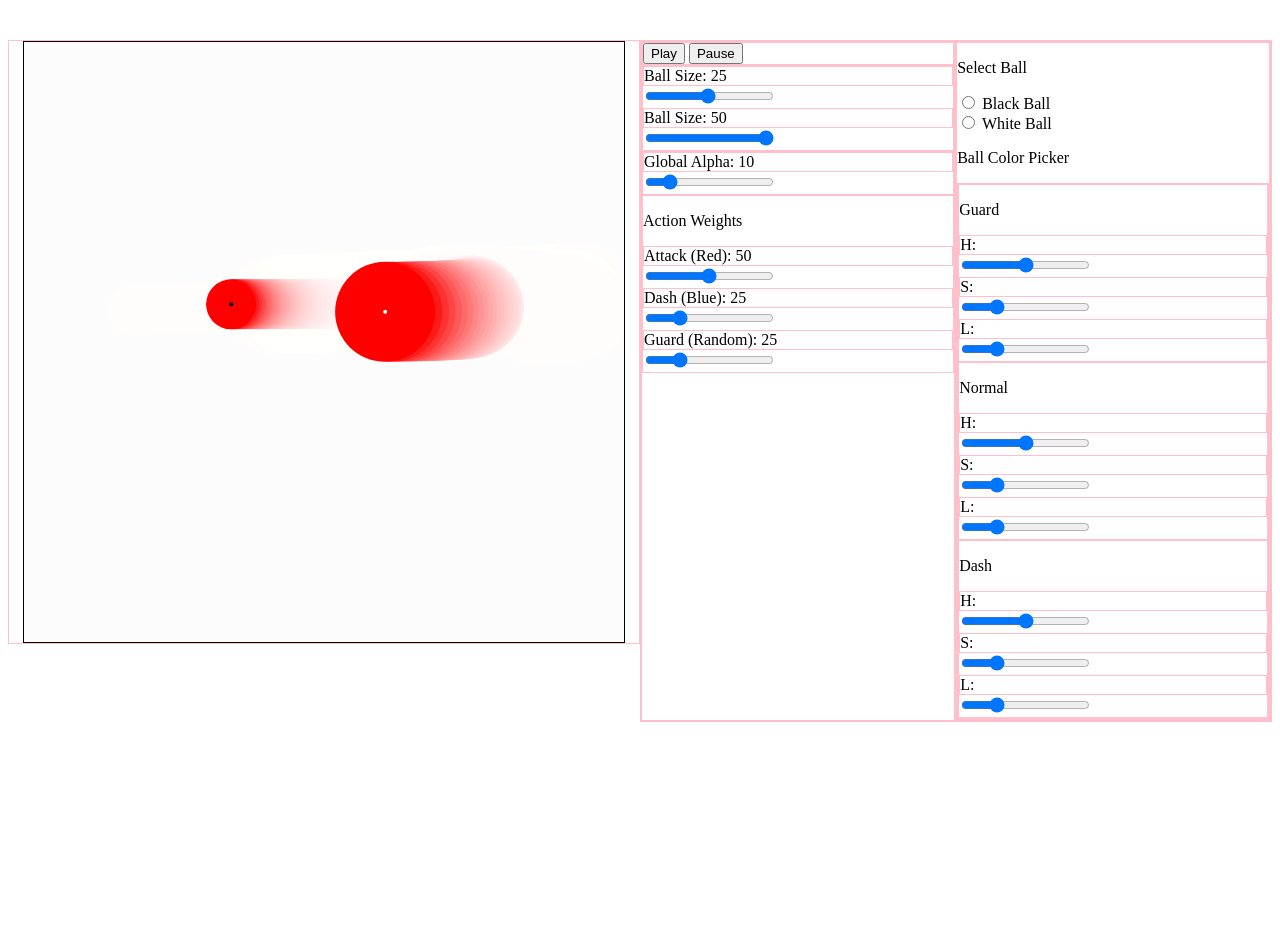
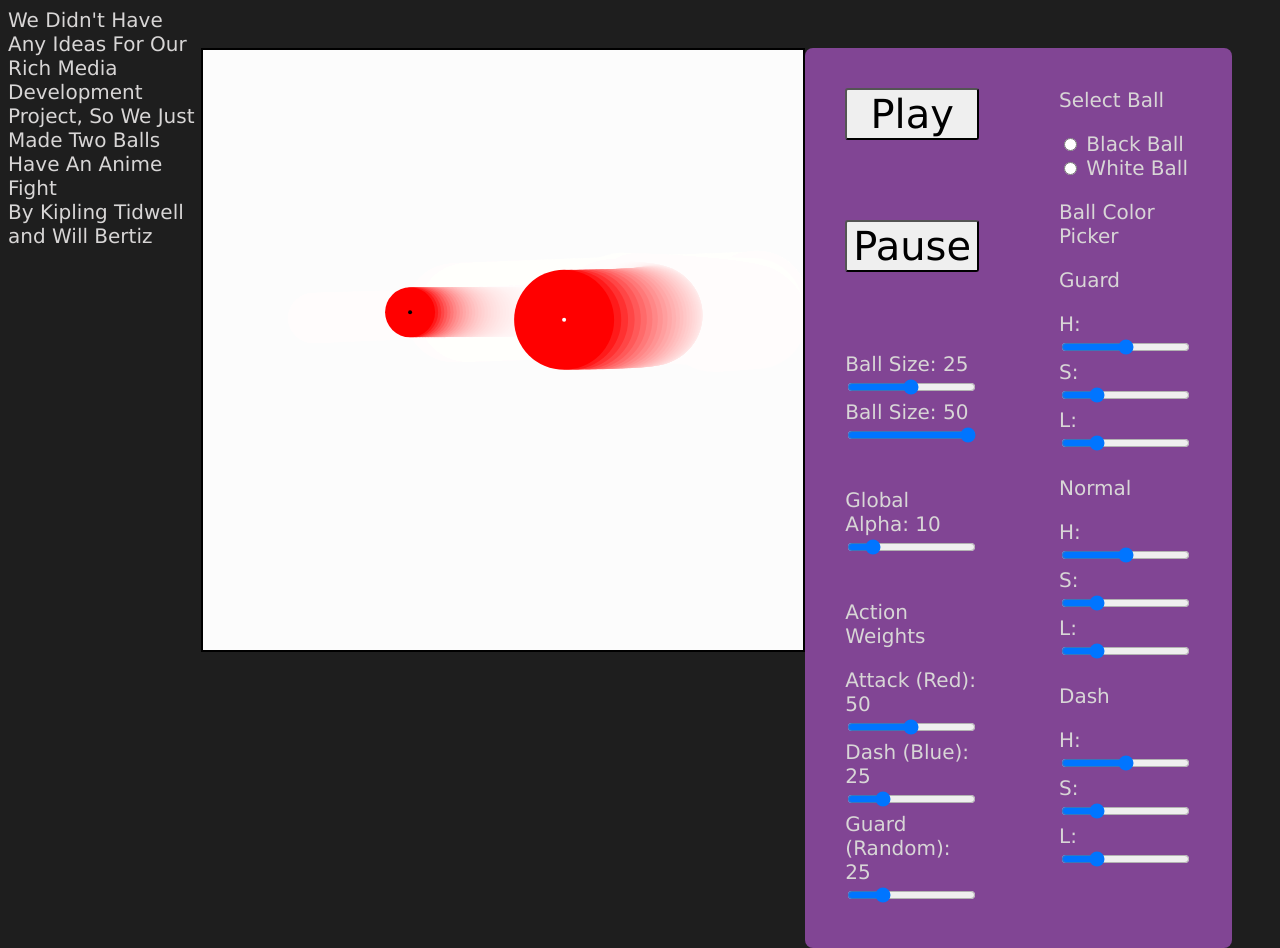
Before and after one commit to theflyingpinata/330-Homework-1, a plain HTML site: page index.html in a window 1280 px wide. Before the commit the page ends 800 px from the top, so only its background shows below. Drawn offline with Linux system fonts and the light colour scheme.

Commit message:
working on html and formatting

```diff
--- a/index.html
+++ b/index.html
@@ -13,6 +13,16 @@
 
 </head>
 
+<header>
+    <div id="title">
+        We Didn't Have Any Ideas For Our Rich Media Development Project, So We Just Made Two Balls Have An Anime Fight
+    </div>
+
+    <div>
+        By Kipling Tidwell and Will Bertiz
+    </div>
+</header>
+
 <body>
     <div id="canvasContainer" class="flexChind">
         <canvas id="canvas"> This is where the canvas should go </canvas>
@@ -20,6 +30,7 @@
 
     <div id="controlsContainer" class="flexChild">
         <div id="weightAndSize" class="controlsContainerChild">
+
             <div id="buttonsContainer">
                 <button id="playButton">Play</button>
                 <button id="pauseButton">Pause</button>
--- a/styles/default-styles.css
+++ b/styles/default-styles.css
@@ -1,11 +1,23 @@
 canvas {
-    border: 1px solid black;
+    border: 2px solid black;
 }
 
 body {
     display: flex;
     flex-direction: row;
     justify-content: center;
+    color: #d8d6d6;
+    background-color: #1e1e1e;
+
+    font-family: 'Lucida Sans', 'Lucida Sans Regular', 'Lucida Grande', 'Lucida Sans Unicode', Geneva, Verdana, sans-serif;
+    font-size: 20px;
+}
+
+button {
+    font-family: 'Lucida Sans', 'Lucida Sans Regular', 'Lucida Grande', 'Lucida Sans Unicode', Geneva, Verdana, sans-serif;
+    font-size: 2em;
+    margin: 1em;
+    border-radius: 3px;
 }
 
 .flexChild {
@@ -18,11 +30,19 @@ body {
     justify-content: center;
     margin: auto;
     margin-top: 2em;
-    width: 75%;
+    margin-right: 2em;
+    width: 80%;
+
+    background-color: #814594;
+    border-radius: 8px;
 }
 
 .controlsContainerChild {
     flex-grow: 1;
+}
+
+.sliderContainer {
+    margin: 2em;
 }
 
 #canvasContainer {
@@ -33,14 +53,10 @@ body {
 
 #canvas {
     display: block;
-    position: relative;
     margin: auto;
 }
 
-#playButton{
-    size: 3em;
+#buttonsContainer {
+    display: flex;
+    flex-direction: column;
 }
-
-div {
-    border: 1px solid pink;
-}
```
